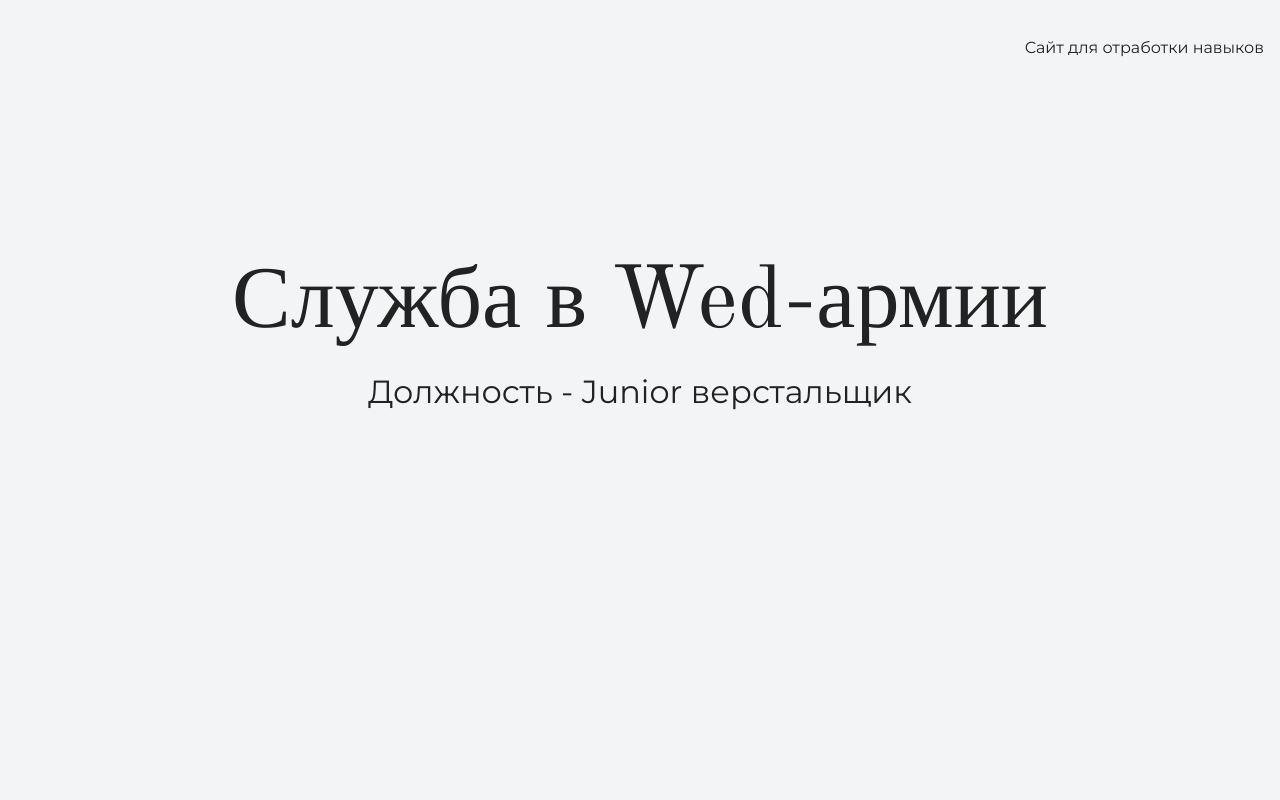
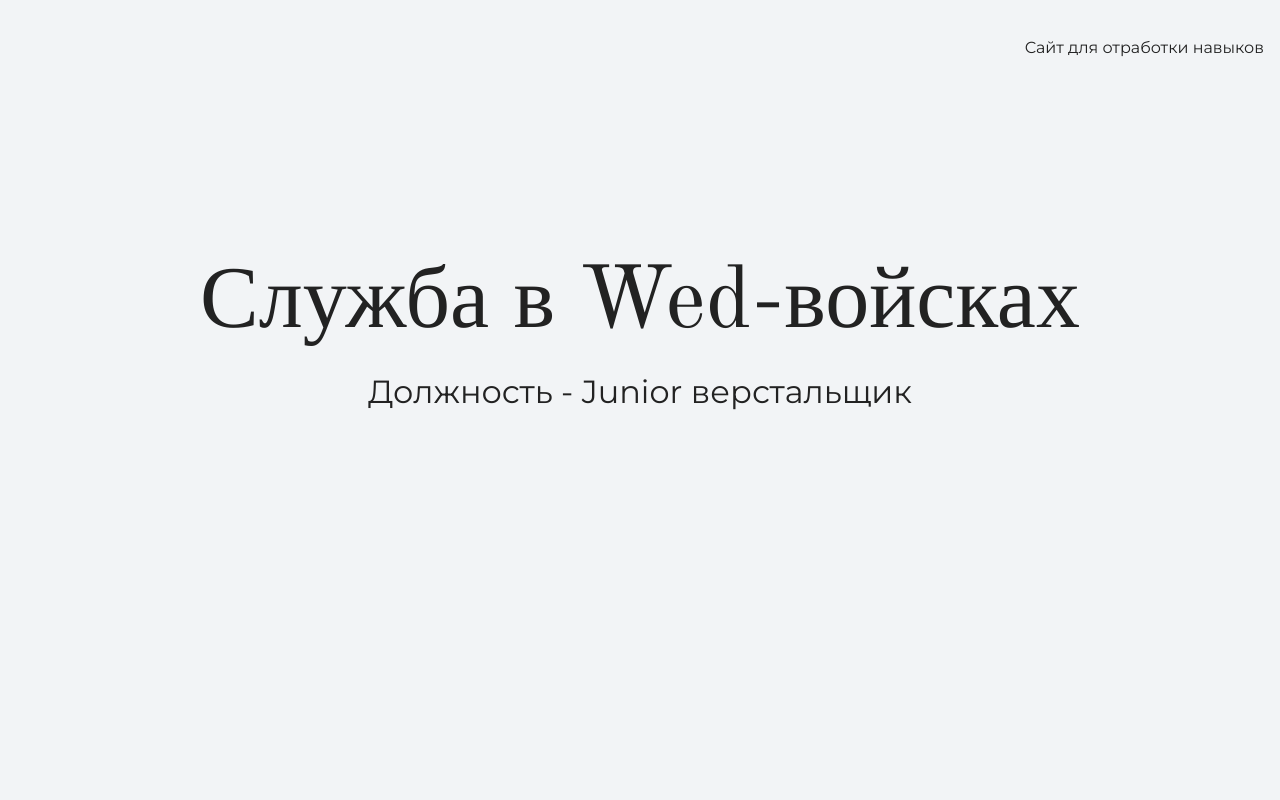
Before and after one commit to Zingerion/Emelianov-site, a plain HTML site: page index.html in a window 1280 px wide. Shown: the top 800 px of the page. Drawn offline with nearby package versions, Linux system fonts and the light colour scheme.

Commit message:
Update index.html

```diff
--- a/index.html
+++ b/index.html
@@ -16,7 +16,7 @@
 
     <section class="hero-image">
     	<div class="container">
-      		<h1 class="heading">Служба в  Wed-армии</h1>
+      		<h1 class="heading">Служба в  Wed-войсках</h1>
       		<p>Должность - Junior верстальщик</p>
       	</div>
     </section>
```
